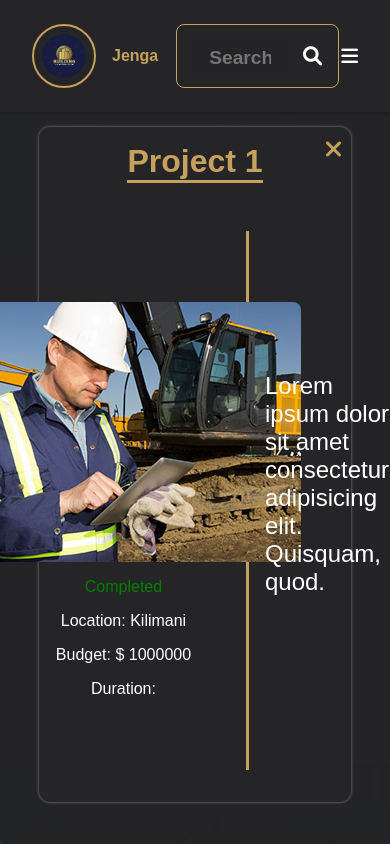
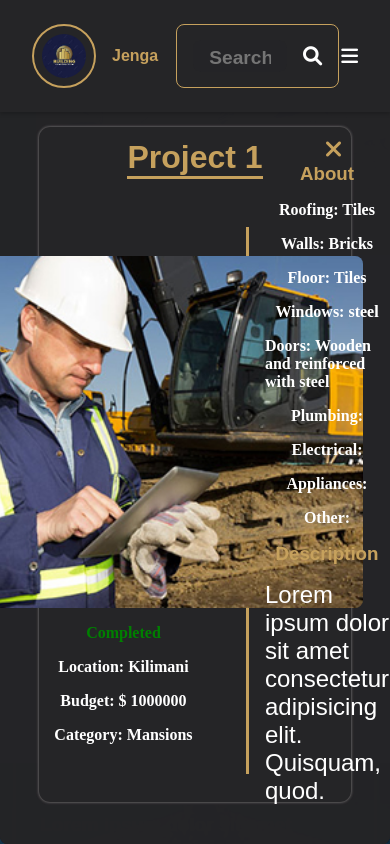
Before and after one commit to Techsupport254/jenga-web-app, a React (Create React App) app: page / in a window 390 px wide. Both pictures are taken after a click on the button "More". Shown: the part 4312-5156 px from the top of the page. Built offline with nearby package versions, Linux system fonts and the light colour scheme.

Commit message:
Super Monday

```diff
--- a/src/Components/Navbar/Navbar.jsx
+++ b/src/Components/Navbar/Navbar.jsx
@@ -11,9 +11,10 @@ const Navbar = () => {
 	// searchbar
 	const [search, setSearch] = useState("");
 
-	const handleSearch = (e) => {
-		setSearch(e.target.value);
-	};
+	// search by class or project name or description
+	const handleSearch = () => {
+
+	}
 
 	return (
 		<>
--- a/src/Components/Projects/Projects.css
+++ b/src/Components/Projects/Projects.css
@@ -224,6 +224,33 @@
     gap: 1rem;
 }
 
+.Left {
+    display: flex;
+    flex-direction: column;
+    align-items: center;
+    justify-content: center;
+    gap: 1rem;
+    width: 100%;
+    height: 100%;
+    gap: 1rem;
+    border-right: 3px solid var(--accent-color);
+}
+
+.Left img {
+    top: 0;
+    left: 0;
+    width: 30rem;
+    object-fit: cover;
+    border-radius: var(--border-radius);
+}
+
+.Left span {
+    color: var(--text-color);
+    font-family: 'Times New Roman', Times, serif;
+    font-weight: bold;
+    font-size: 1rem;
+}
+
 .Right {
     display: flex;
     flex-direction: column;
@@ -235,30 +262,12 @@
     gap: 1rem;
 }
 
-.Right img {
-    top: 0;
-    left: 0;
-    width: 30rem;
-    object-fit: cover;
-    border-radius: var(--border-radius);
-}
-
 .Right span {
     color: var(--text-color);
     font-family: 'Times New Roman', Times, serif;
     font-weight: bold;
     font-size: 1rem;
-}
-
-.Left {
-    display: flex;
-    flex-direction: column;
-    align-items: center;
-    justify-content: center;
-    gap: 1rem;
-    width: 100%;
-    height: 100%;
-    border-right: 3px solid var(--accent-color);
+    gap: .5rem;
 }
 
 /* media queries */
--- a/src/Components/Projects/Projects.jsx
+++ b/src/Components/Projects/Projects.jsx
@@ -24,6 +24,29 @@ const Projects = ({ id }) => {
 		setModalOpen(false);
 	};
 
+	// next modal id button
+	const nextModal = () => {
+		const nextId = modalData.id + 1;
+		setModalData(getProjectData(nextId));
+		setModalOpen(true);
+
+		// get maximum and minimum length
+		const max = ProjectsData.length;
+		const min = 1;
+
+		if (nextId > max) {
+			setModalData(getProjectData(1));
+			setModalOpen(true);
+		}
+	};
+
+	// prev modal id button
+	const prevModal = () => {
+		const prevId = modalData.id - 1;
+		setModalData(getProjectData(prevId));
+		setModalOpen(true);
+	};
+
 	// change color of status
 	const statusColor = (status) => {
 		if (status === "Completed") {
@@ -34,9 +57,6 @@ const Projects = ({ id }) => {
 			return "red";
 		}
 	};
-
-	// next and previous buttons
-
 
 	// Return the JSX for the Projects component
 	return (
@@ -57,9 +77,24 @@ const Projects = ({ id }) => {
 							</button>
 							{modalOpen && (
 								<div className="Modal" key={id}>
-								<div className="NextPrev">
+									<div className="NextPrev">
+										<button className="Prev"
+											style={
+												modalData.id === 1
+													? { display: "none" }
+													: { display: "flex" }
 
-								</div>
+											}
+											onClick={() => prevModal()}
+										>
+											<i className="fas fa-chevron-left"></i>
+										</button>
+										<button className="Next"
+											onClick={() => nextModal()}
+										>
+											<i className="fas fa-chevron-right"></i>
+										</button>
+									</div>
 									<div className="ModalContainer">
 										<div className="CloseModal" onClick={() => closeModal()}>
 											<i className="fas fa-times"></i>
@@ -71,12 +106,25 @@ const Projects = ({ id }) => {
 												<span
 													className="status"
 													style={{ color: statusColor(modalData.status) }}
-												>{modalData.status}</span>
+												>
+													{modalData.status}
+												</span>
 												<span>Location: {modalData.location}</span>
 												<span>Budget: $ {modalData.budget}</span>
-												<span>Duration: {modalData.time}</span>
+												<span>Category: {modalData.category}</span>
 											</div>
 											<div className="Right">
+												<h3>About</h3>
+												<span>Roofing: {modalData.materials.roofing}</span>
+												<span>Walls: {modalData.materials.walls}</span>
+												<span>Floor: {modalData.materials.floor}</span>
+												<span>Windows: {modalData.materials.windows}</span>
+												<span>Doors: {modalData.materials.doors}</span>
+												<span>Plumbing: {modalData.materials.plumbing}</span>
+												<span>Electrical: {modalData.materials.electrical}</span>
+												<span>Appliances: {modalData.materials.appliance}</span>
+												<span>Other: {modalData.materials.other}</span>
+												<h3>Description</h3>
 												<p>{modalData.description}</p>
 											</div>
 										</div>
--- a/src/Data.js
+++ b/src/Data.js
@@ -92,7 +92,20 @@ export const ProjectsData = [
 		description:
 			"Lorem ipsum dolor sit amet consectetur adipisicing elit. Quisquam, quod.",
 		image: card1,
-		materials: "",
+		materials: {
+			roofing: "Tiles",
+			flooring: "Tiles",
+			walls: "Bricks",
+			floor: "Tiles",
+			ceiling: "Tiles",
+			doors: "Wooden and reinforced with steel",
+			windows: "steel",
+			plumbing: "",
+			electrical: "",
+			appliances: "",
+			other: "",
+		},
+		about: "lorem",
 	},
 	{
 		id: 2,
@@ -159,6 +172,19 @@ export const ProjectsData = [
 		image: card3,
 		materials: "",
 	},
+	{
+		id: 7,
+		title: "Project 7",
+		location: "Kilimani",
+		budget: 1000000,
+		status: "Completed",
+		time: "",
+		category: "Mansions",
+		description:
+			"Lorem ipsum dolor sit amet consectetur adipisicing elit. Quisquam, quod.",
+		image: card1,
+		materials: "",
+	},
 ];
 
 // Testimonials Data
```
